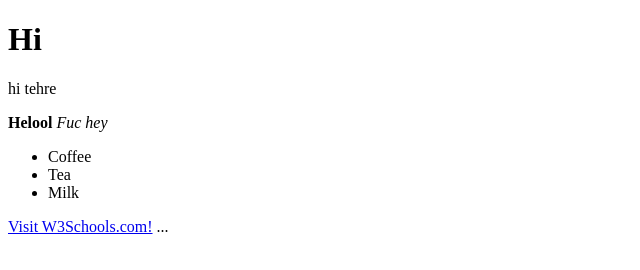
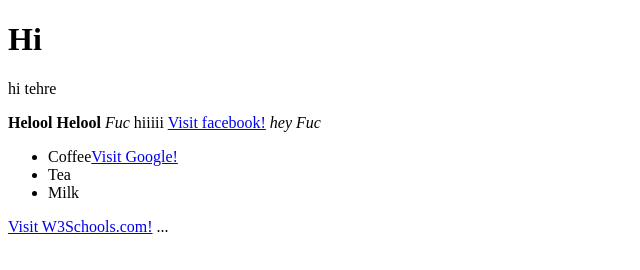
Before and after one commit to lmousom/mousom.github.io, a plain HTML site: page polls.html in a window 1280 px wide. Shown: the whole page, without its empty margins (0-640 px from the left). Drawn offline with Linux system fonts and the light colour scheme.

Commit message:
Update polls.html

```diff
--- a/polls.html
+++ b/polls.html
@@ -8,10 +8,14 @@
   <h1>Hi</h1>
   <div><p>hi tehre</p></div>
   <strong>Helool</strong>
+  <b>Helool</b>
   <em>Fuc</em>
+  <span>hiiiii</span>
+  <a href="https://www.facebook.com">Visit facebook!</a>
   <i>hey</i>
+  <em>Fuc</em>
  <ul>
-  <li>Coffee</li>
+  <li>Coffee<a href="https://www.google.com">Visit Google!</a></li>
   <li>Tea</li>
   <li>Milk</li>
 </ul>
```
